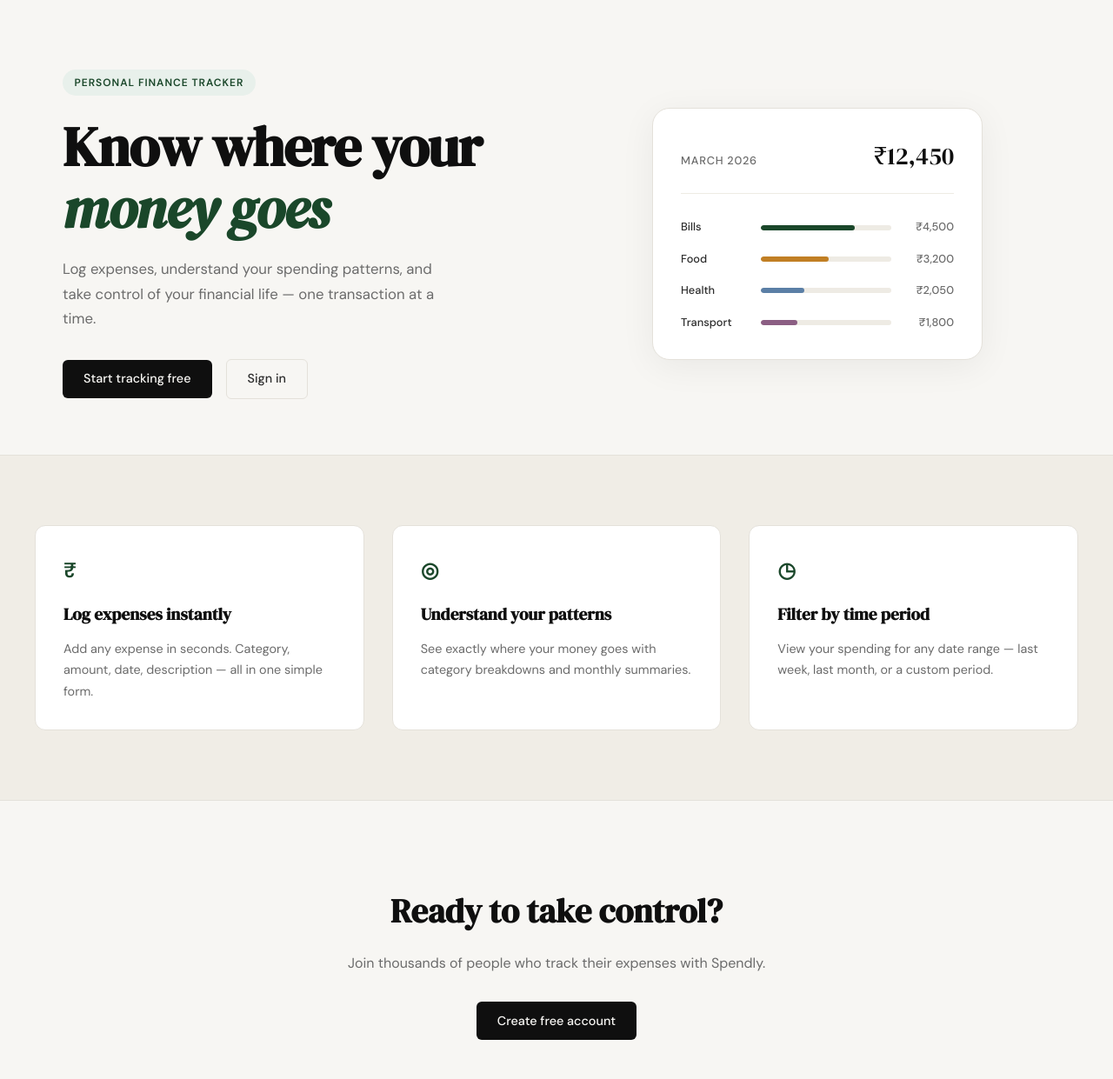
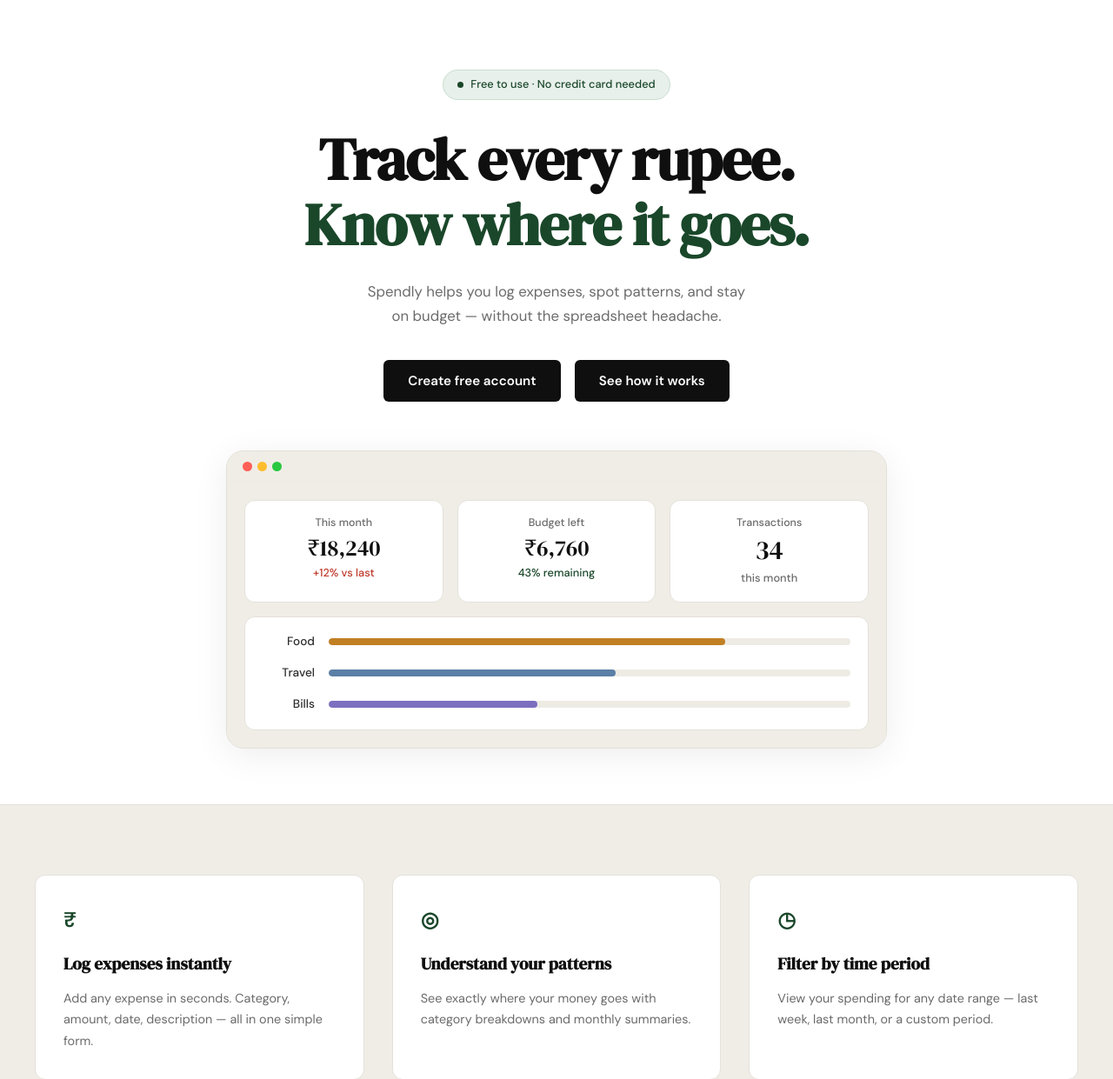
Before and after one commit to shagun008/spendly, a Flask app: page / in a window 1280 px wide. Shown: the part 61-1302 px from the top of the page at 87% size. Run offline with Flask 3, Linux system fonts and the light colour scheme.

Commit message:
landing: redesign hero section to   match mockup and landing: add youtube modal on see how it works click

```diff
--- a/app.py
+++ b/app.py
@@ -26,6 +26,16 @@
 # Placeholder routes — students will implement these                  #
 # ------------------------------------------------------------------ #
 
+@app.route("/terms")
+def terms():
+    return render_template("terms.html")
+
+
+@app.route("/privacy")
+def privacy():
+    return render_template("privacy.html")
+
+
 @app.route("/logout")
 def logout():
     return "Logout — coming in Step 3"
--- /dev/null
+++ b/static/css/landing.css
@@ -0,0 +1,283 @@
+/* ------------------------------------------------------------------ */
+/* Hero — centered layout (landing page)                               */
+/* ------------------------------------------------------------------ */
+
+.hero-c {
+    padding: 5rem 2rem 4rem;
+    background: #fff;
+    text-align: center;
+}
+
+.hero-c-inner {
+    max-width: 760px;
+    margin: 0 auto;
+    display: flex;
+    flex-direction: column;
+    align-items: center;
+    gap: 0;
+}
+
+/* Badge */
+.hero-c-badge {
+    display: inline-flex;
+    align-items: center;
+    gap: 0.5rem;
+    background: var(--accent-light);
+    color: var(--accent);
+    font-size: 0.8rem;
+    font-weight: 500;
+    padding: 0.4rem 1rem;
+    border-radius: 999px;
+    margin-bottom: 2rem;
+    border: 1px solid #c8dece;
+}
+
+.hero-c-dot {
+    width: 7px;
+    height: 7px;
+    border-radius: 50%;
+    background: var(--accent);
+    flex-shrink: 0;
+}
+
+/* Title */
+.hero-c-title {
+    font-family: var(--font-display);
+    font-size: clamp(2.6rem, 6vw, 4.25rem);
+    line-height: 1.1;
+    letter-spacing: -0.02em;
+    color: var(--ink);
+    margin-bottom: 1.5rem;
+}
+
+.hero-c-title-accent {
+    color: var(--accent);
+}
+
+/* Subtitle */
+.hero-c-subtitle {
+    font-size: 1.05rem;
+    color: var(--ink-muted);
+    line-height: 1.7;
+    margin-bottom: 2.25rem;
+}
+
+/* Buttons */
+.hero-c-actions {
+    display: flex;
+    gap: 1rem;
+    justify-content: center;
+    margin-bottom: 3.5rem;
+}
+
+.btn-hero {
+    display: inline-block;
+    background: var(--ink);
+    color: #fff;
+    padding: 0.75rem 1.75rem;
+    border-radius: var(--radius-sm);
+    font-family: var(--font-body);
+    font-size: 0.95rem;
+    font-weight: 600;
+    text-decoration: none;
+    transition: background 0.2s;
+}
+
+.btn-hero:hover {
+    background: var(--accent);
+}
+
+/* Browser mockup */
+.hero-c-mockup {
+    width: 100%;
+}
+
+.mock-browser {
+    background: var(--paper-warm);
+    border: 1px solid var(--border);
+    border-radius: var(--radius-lg);
+    overflow: hidden;
+    box-shadow: 0 8px 40px rgba(0,0,0,0.07);
+}
+
+.mock-browser-chrome {
+    display: flex;
+    align-items: center;
+    gap: 6px;
+    padding: 0.75rem 1.1rem;
+    background: var(--paper-warm);
+    border-bottom: 1px solid var(--border-soft);
+}
+
+.mock-dot {
+    width: 11px;
+    height: 11px;
+    border-radius: 50%;
+    flex-shrink: 0;
+}
+
+.mock-browser-body {
+    padding: 1.25rem;
+    display: flex;
+    flex-direction: column;
+    gap: 1rem;
+    background: var(--paper-warm);
+}
+
+/* Stat row */
+.mock-stats-row {
+    display: grid;
+    grid-template-columns: repeat(3, 1fr);
+    gap: 1rem;
+}
+
+.mock-stat-card {
+    background: var(--paper-card);
+    border: 1px solid var(--border);
+    border-radius: var(--radius-md);
+    padding: 1rem 1.25rem;
+    display: flex;
+    flex-direction: column;
+    gap: 0.2rem;
+}
+
+.mock-stat-label {
+    font-size: 0.78rem;
+    color: var(--ink-muted);
+    font-weight: 500;
+}
+
+.mock-stat-value {
+    font-family: var(--font-display);
+    font-size: 1.6rem;
+    color: var(--ink);
+    line-height: 1.2;
+}
+
+.mock-stat-plain {
+    font-family: var(--font-display);
+    font-size: 1.9rem;
+}
+
+.mock-stat-sub {
+    font-size: 0.8rem;
+    font-weight: 500;
+}
+
+.mock-sub-danger { color: var(--danger); }
+.mock-sub-success { color: var(--accent); }
+.mock-sub-muted { color: var(--ink-muted); }
+
+/* Chart rows */
+.mock-chart-rows {
+    background: var(--paper-card);
+    border: 1px solid var(--border);
+    border-radius: var(--radius-md);
+    padding: 1.1rem 1.25rem;
+    display: flex;
+    flex-direction: column;
+    gap: 0.9rem;
+}
+
+.mock-chart-row {
+    display: grid;
+    grid-template-columns: 60px 1fr;
+    align-items: center;
+    gap: 1rem;
+}
+
+.mock-chart-label {
+    font-size: 0.85rem;
+    font-weight: 500;
+    color: var(--ink-soft);
+    text-align: right;
+}
+
+.mock-chart-track {
+    height: 8px;
+    background: var(--border-soft);
+    border-radius: 999px;
+    overflow: hidden;
+}
+
+.mock-chart-bar {
+    height: 100%;
+    border-radius: 999px;
+}
+
+/* ------------------------------------------------------------------ */
+/* Video modal                                                         */
+/* ------------------------------------------------------------------ */
+
+.vmodal-overlay {
+    display: none;
+    position: fixed;
+    inset: 0;
+    background: rgba(0, 0, 0, 0.7);
+    z-index: 1000;
+    align-items: center;
+    justify-content: center;
+    padding: 1.5rem;
+}
+
+.vmodal-overlay.vmodal-open {
+    display: flex;
+}
+
+.vmodal-box {
+    position: relative;
+    width: 100%;
+    max-width: 860px;
+    background: var(--ink);
+    border-radius: var(--radius-lg);
+    overflow: hidden;
+}
+
+.vmodal-close {
+    position: absolute;
+    top: 0.75rem;
+    right: 0.9rem;
+    background: none;
+    border: none;
+    color: #fff;
+    font-size: 1.75rem;
+    line-height: 1;
+    cursor: pointer;
+    z-index: 10;
+    opacity: 0.7;
+    transition: opacity 0.15s;
+}
+
+.vmodal-close:hover { opacity: 1; }
+
+.vmodal-video-wrap {
+    position: relative;
+    padding-bottom: 56.25%; /* 16:9 */
+    height: 0;
+}
+
+.vmodal-video-wrap iframe {
+    position: absolute;
+    inset: 0;
+    width: 100%;
+    height: 100%;
+    border: none;
+}
+
+/* Responsive */
+@media (max-width: 600px) {
+    .hero-c-subtitle br { display: none; }
+
+    .mock-stats-row {
+        grid-template-columns: 1fr;
+    }
+
+    .hero-c-actions {
+        flex-direction: column;
+        width: 100%;
+    }
+
+    .btn-hero {
+        text-align: center;
+    }
+}
--- a/templates/base.html
+++ b/templates/base.html
@@ -34,8 +34,8 @@
             <span class="brand-icon">◈</span>
             <span class="footer-name">Spendly</span>
             <p class="footer-copy">Track every rupee. Own your finances.</p>
-            <a href="#">Terms and Conditions</a>
-            <a href="#">Privacy Policy</a>
+            <a href="/terms">Terms and Conditions</a>
+            <a href="/privacy">Privacy Policy</a>
         </div>
     </footer>
 
--- a/templates/landing.html
+++ b/templates/landing.html
@@ -2,62 +2,84 @@
 
 {% block title %}Spendly — Track Every Rupee{% endblock %}
 
+{% block head %}
+<link rel="stylesheet" href="{{ url_for('static', filename='css/landing.css') }}">
+{% endblock %}
+
 {% block content %}
 
-<section class="hero">
-    <div class="hero-inner">
-        <div class="hero-badge">Personal Finance Tracker</div>
-        <h1 class="hero-title">
-            Know where your<br>
-            <em>money goes</em>
+<section class="hero-c">
+    <div class="hero-c-inner">
+
+        <div class="hero-c-badge">
+            <span class="hero-c-dot"></span>
+            Free to use · No credit card needed
+        </div>
+
+        <h1 class="hero-c-title">
+            Track every rupee.<br>
+            <span class="hero-c-title-accent">Know where it goes.</span>
         </h1>
-        <p class="hero-subtitle">
-            Log expenses, understand your spending patterns,
-            and take control of your financial life —
-            one transaction at a time.
+
+        <p class="hero-c-subtitle">
+            Spendly helps you log expenses, spot patterns, and stay<br>
+            on budget — without the spreadsheet headache.
         </p>
-        <div class="hero-actions">
-            <a href="{{ url_for('register') }}" class="btn-primary">Start tracking free</a>
-            <a href="{{ url_for('login') }}" class="btn-ghost">Sign in</a>
+
+        <div class="hero-c-actions">
+            <a href="{{ url_for('register') }}" class="btn-hero">Create free account</a>
+            <a href="#" class="btn-hero" id="open-video-modal">See how it works</a>
         </div>
-    </div>
-    <div class="hero-visual">
-        <div class="mock-card">
-            <div class="mock-card-header">
-                <span class="mock-label">March 2026</span>
-                <span class="mock-total">₹12,450</span>
-            </div>
-            <div class="mock-bars">
-                <div class="mock-bar-row">
-                    <span class="mock-cat">Bills</span>
-                    <div class="mock-bar-track">
-                        <div class="mock-bar" style="width: 72%"></div>
+
+        <div class="hero-c-mockup">
+            <div class="mock-browser">
+                <div class="mock-browser-chrome">
+                    <span class="mock-dot" style="background:#ff5f57"></span>
+                    <span class="mock-dot" style="background:#ffbd2e"></span>
+                    <span class="mock-dot" style="background:#28c840"></span>
+                </div>
+                <div class="mock-browser-body">
+                    <div class="mock-stats-row">
+                        <div class="mock-stat-card">
+                            <span class="mock-stat-label">This month</span>
+                            <span class="mock-stat-value">₹18,240</span>
+                            <span class="mock-stat-sub mock-sub-danger">+12% vs last</span>
+                        </div>
+                        <div class="mock-stat-card">
+                            <span class="mock-stat-label">Budget left</span>
+                            <span class="mock-stat-value">₹6,760</span>
+                            <span class="mock-stat-sub mock-sub-success">43% remaining</span>
+                        </div>
+                        <div class="mock-stat-card">
+                            <span class="mock-stat-label">Transactions</span>
+                            <span class="mock-stat-value mock-stat-plain">34</span>
+                            <span class="mock-stat-sub mock-sub-muted">this month</span>
+                        </div>
                     </div>
-                    <span class="mock-amt">₹4,500</span>
-                </div>
-                <div class="mock-bar-row">
-                    <span class="mock-cat">Food</span>
-                    <div class="mock-bar-track">
-                        <div class="mock-bar mock-bar-2" style="width: 52%"></div>
+                    <div class="mock-chart-rows">
+                        <div class="mock-chart-row">
+                            <span class="mock-chart-label">Food</span>
+                            <div class="mock-chart-track">
+                                <div class="mock-chart-bar" style="width:76%; background:#c17f24"></div>
+                            </div>
+                        </div>
+                        <div class="mock-chart-row">
+                            <span class="mock-chart-label">Travel</span>
+                            <div class="mock-chart-track">
+                                <div class="mock-chart-bar" style="width:55%; background:#5b7fa6"></div>
+                            </div>
+                        </div>
+                        <div class="mock-chart-row">
+                            <span class="mock-chart-label">Bills</span>
+                            <div class="mock-chart-track">
+                                <div class="mock-chart-bar" style="width:40%; background:#7c6fbf"></div>
+                            </div>
+                        </div>
                     </div>
-                    <span class="mock-amt">₹3,200</span>
-                </div>
-                <div class="mock-bar-row">
-                    <span class="mock-cat">Health</span>
-                    <div class="mock-bar-track">
-                        <div class="mock-bar mock-bar-3" style="width: 33%"></div>
-                    </div>
-                    <span class="mock-amt">₹2,050</span>
-                </div>
-                <div class="mock-bar-row">
-                    <span class="mock-cat">Transport</span>
-                    <div class="mock-bar-track">
-                        <div class="mock-bar mock-bar-4" style="width: 28%"></div>
-                    </div>
-                    <span class="mock-amt">₹1,800</span>
                 </div>
             </div>
         </div>
+
     </div>
 </section>
 
@@ -89,4 +111,57 @@
     </div>
 </section>
 
+<!-- Video modal -->
+<div id="video-modal" class="vmodal-overlay" aria-hidden="true">
+    <div class="vmodal-box">
+        <button class="vmodal-close" id="close-video-modal" aria-label="Close">&times;</button>
+        <div class="vmodal-video-wrap">
+            <iframe
+                id="video-modal-iframe"
+                src=""
+                data-src="https://www.youtube.com/embed/dQw4w9WgXcQ?enablejsapi=1"
+                title="Spendly demo"
+                frameborder="0"
+                allow="accelerometer; autoplay; clipboard-write; encrypted-media; gyroscope; picture-in-picture"
+                allowfullscreen>
+            </iframe>
+        </div>
+    </div>
+</div>
+
 {% endblock %}
+
+{% block scripts %}
+<script>
+(function () {
+    const modal    = document.getElementById('video-modal');
+    const iframe   = document.getElementById('video-modal-iframe');
+    const openBtn  = document.getElementById('open-video-modal');
+    const closeBtn = document.getElementById('close-video-modal');
+
+    function openModal(e) {
+        e.preventDefault();
+        iframe.src = iframe.dataset.src;
+        modal.classList.add('vmodal-open');
+        modal.setAttribute('aria-hidden', 'false');
+    }
+
+    function closeModal() {
+        iframe.src = '';
+        modal.classList.remove('vmodal-open');
+        modal.setAttribute('aria-hidden', 'true');
+    }
+
+    openBtn.addEventListener('click', openModal);
+    closeBtn.addEventListener('click', closeModal);
+
+    modal.addEventListener('click', function (e) {
+        if (e.target === modal) closeModal();
+    });
+
+    document.addEventListener('keydown', function (e) {
+        if (e.key === 'Escape' && modal.classList.contains('vmodal-open')) closeModal();
+    });
+})();
+</script>
+{% endblock %}
```
Also changed, not shown: static/css/style.css (+50 -0 lines), templates/privacy.html (added, +44 -0 lines), templates/terms.html (added, +44 -0 lines), Hero Image.png (added).
